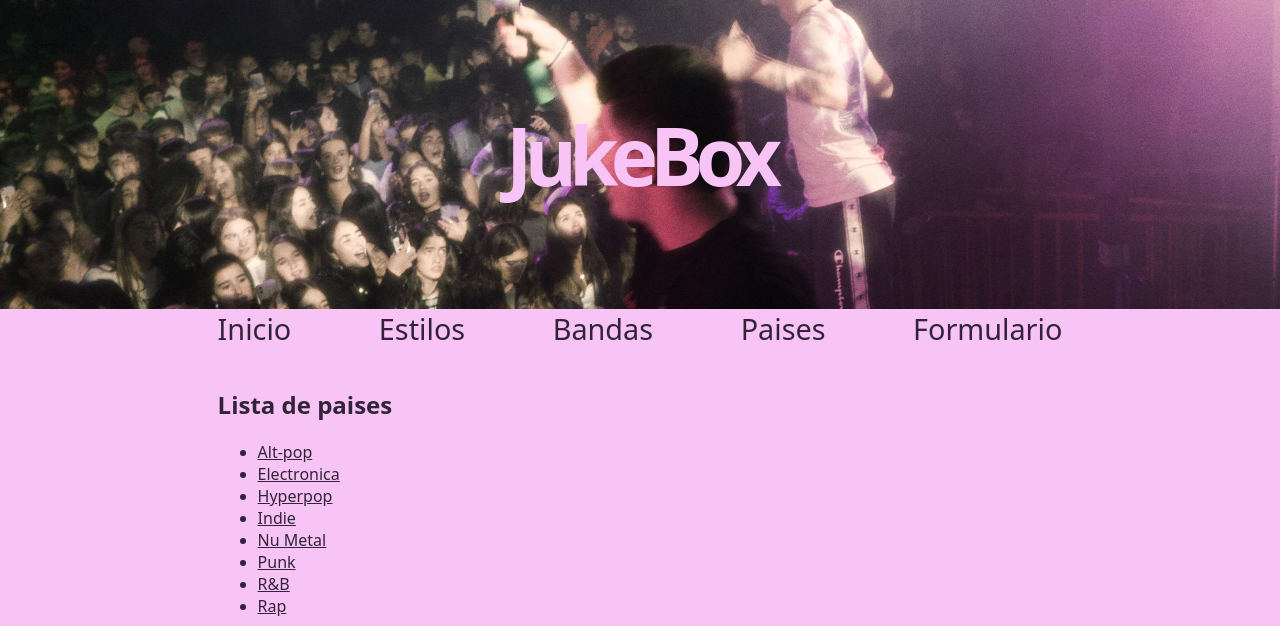
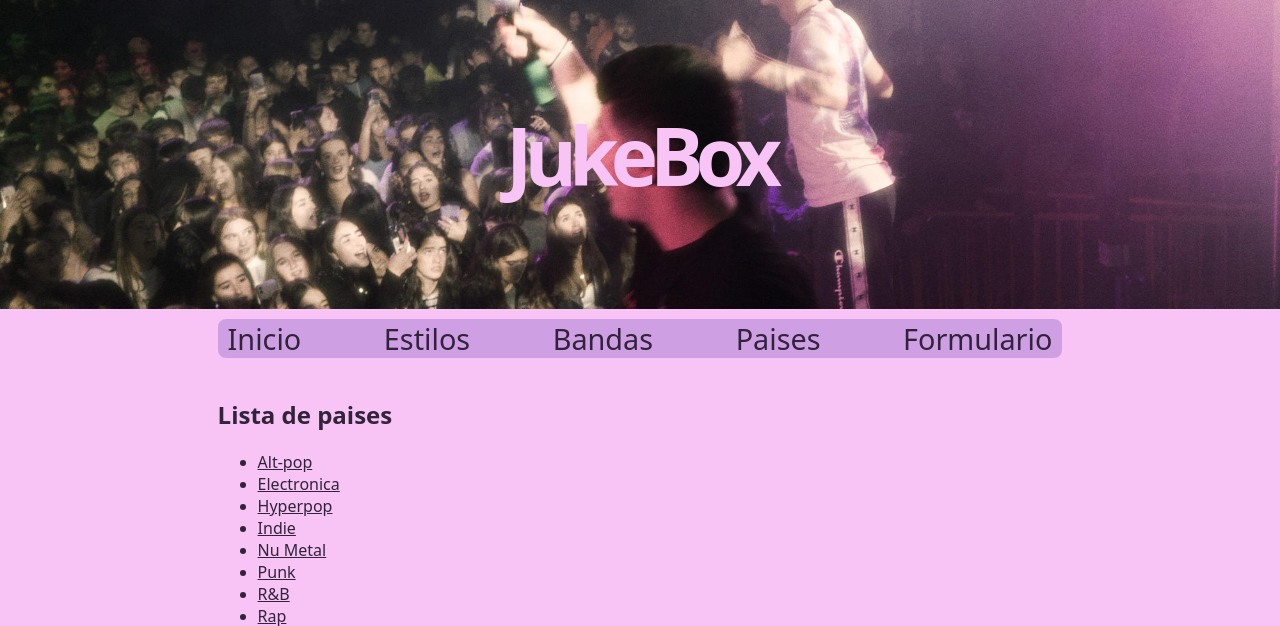
Before and after one commit to unaiLarra/jukeBox, a Django app: page /estilos in a window 1280 px wide. Shown: the top 626 px of the page. Run offline with Django 4.2, Linux system fonts and the light colour scheme; data comes from the database, SQL or seed files in the repository.

Commit message:
estilos añadido a las barra de navegacion

```diff
--- a/appJukeBox/static/css/estilos.css
+++ b/appJukeBox/static/css/estilos.css
@@ -37,22 +37,34 @@ section {
 nav {
     text-align: right;
     font-size: 1.8em;
-    margin: 0px;
-    border: 0px;
-    padding-left: 17%;
-    padding-right: 17%;
+    margin-top: 10px;
+    margin-left: 17%;
+    margin-right: 17%;
+    padding: 0px;
     display: flex;
     justify-content: space-between;
     align-items: center;
-    text-decoration: none;
+    border-radius: 8px;
+    background-color: rgb(207, 159, 228);
 }
 
 nav a {
     text-decoration: none;
+    padding-left: 10px;
+    padding-right: 10px;
+}
+
+nav a:hover {
+    border-radius: 8px;
 }
 
 a {
     color: rgb(48, 35, 58);
+}
+
+a:hover {
+    background: rgb(48, 35, 58);
+    color: rgb(248, 196, 245);
 }
 
 a:hover {
```
